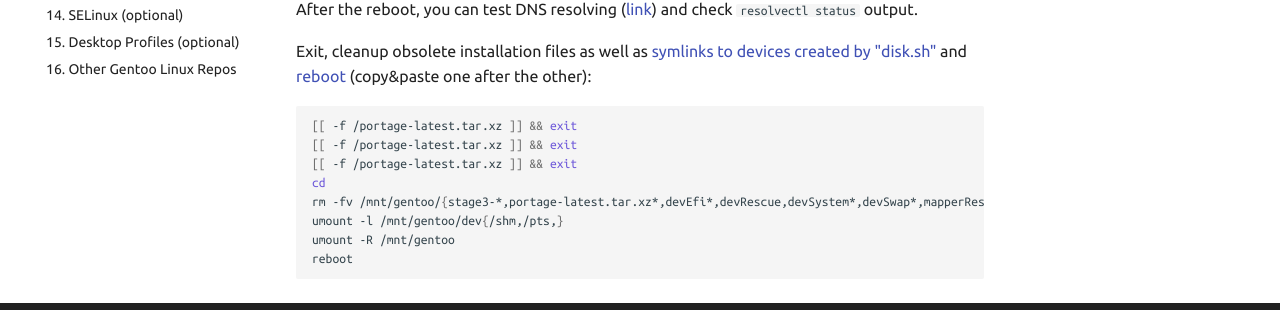
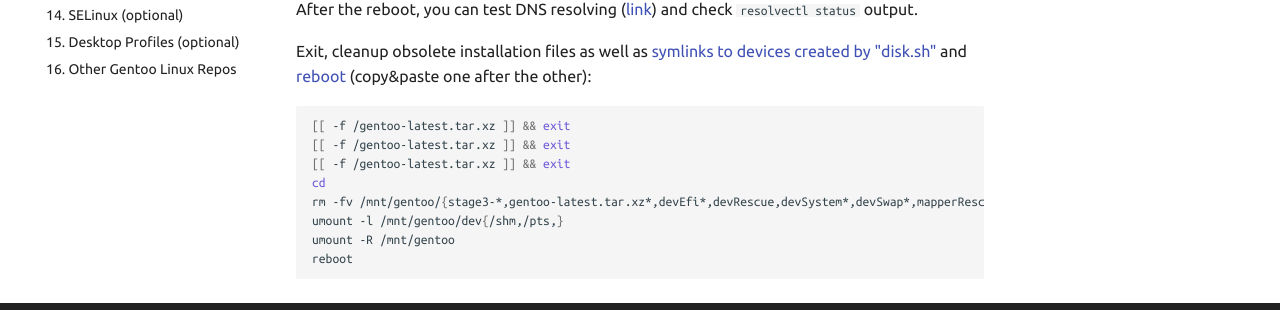
Before and after one commit to duxsco/gentoo-installation, an MkDocs documentation site: the page built from docs/cleanup_and_reboot.md, in a window 1280 px wide and 900 px high, scrolled down 554 px. Shown: the part 461-771 px from the top of the window. Built offline with MkDocs 1.6.1 and Material for MkDocs 9.7.7, drawn with Linux system fonts in a browser that asks for light colours; comment, search, counter and statistics services are not loaded.

Commit message:
Switch from portage-latest.tar.xz to gentoo-latest.tar.xz (see: https://bugs.gentoo.org/574752)

````diff
--- a/docs/cleanup_and_reboot.md
+++ b/docs/cleanup_and_reboot.md
@@ -48,11 +48,11 @@ After the reboot, you can test DNS resolving ([link](https://openwrt.org/docs/gu
 Exit, cleanup obsolete installation files as well as [symlinks to devices created by "disk.sh"](https://github.com/duxsco/gentoo-installation/blob/main/bin/disk.sh#L180-L199) and [reboot](https://wiki.gentoo.org/wiki/Handbook:AMD64/Full/Installation#Rebooting_the_system) (copy&paste one after the other):
 
 ``` { .shell .no-copy }
-[[ -f /portage-latest.tar.xz ]] && exit
-[[ -f /portage-latest.tar.xz ]] && exit
-[[ -f /portage-latest.tar.xz ]] && exit
+[[ -f /gentoo-latest.tar.xz ]] && exit
+[[ -f /gentoo-latest.tar.xz ]] && exit
+[[ -f /gentoo-latest.tar.xz ]] && exit
 cd
-rm -fv /mnt/gentoo/{stage3-*,portage-latest.tar.xz*,devEfi*,devRescue,devSystem*,devSwap*,mapperRescue,mapperSwap,mapperSystem}
+rm -fv /mnt/gentoo/{stage3-*,gentoo-latest.tar.xz*,devEfi*,devRescue,devSystem*,devSwap*,mapperRescue,mapperSwap,mapperSystem}
 umount -l /mnt/gentoo/dev{/shm,/pts,}
 umount -R /mnt/gentoo
 reboot
````
Also changed, not shown: docs/disk_setup.md (+1 -1 lines), 1 other file.
